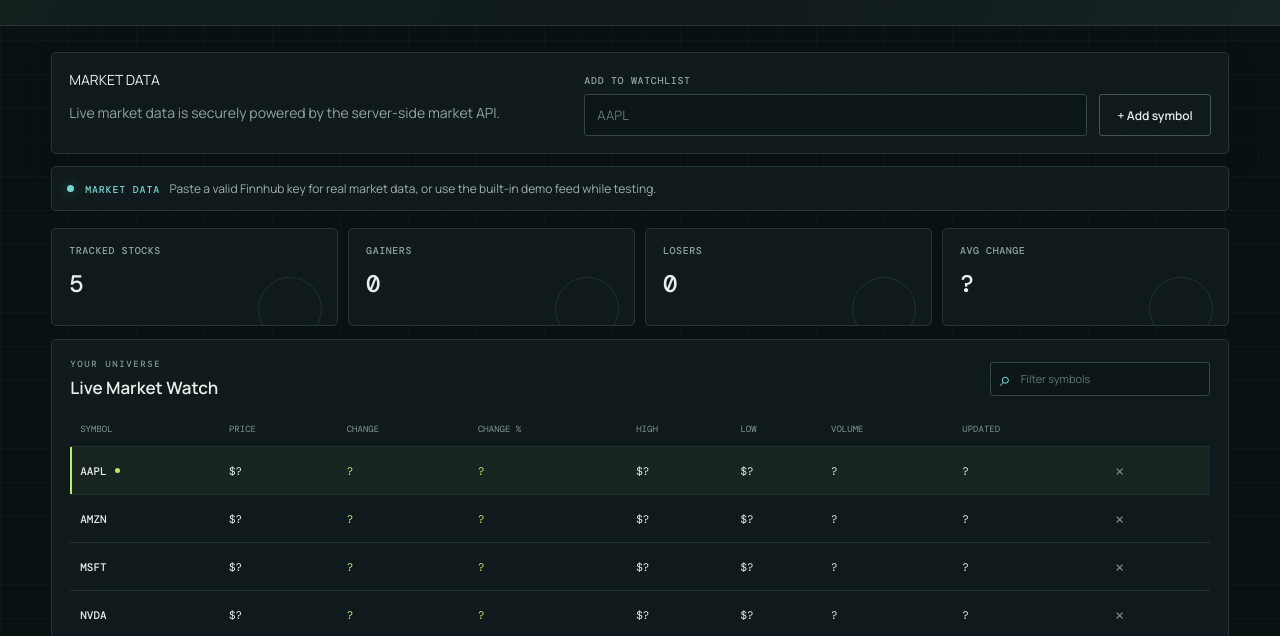
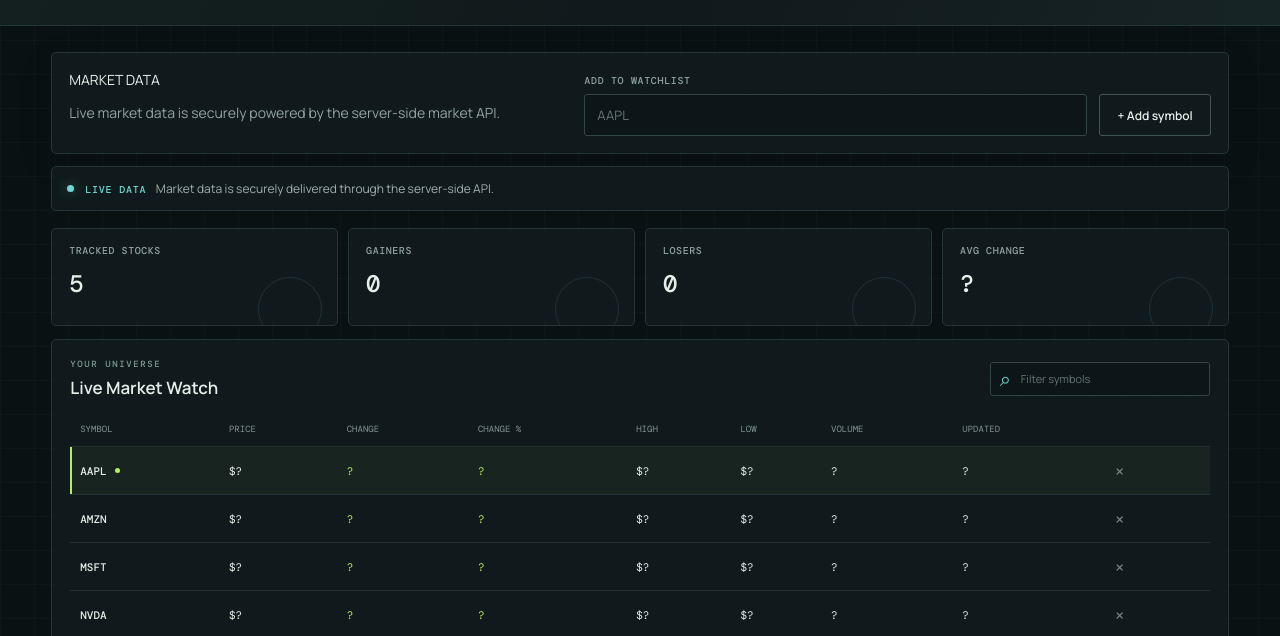
Before and after one commit to princerana2303/live-stock-market-dashboard, a website: page index.html in a window 1280 px wide. Shown: the part 164-800 px from the top of the page. Drawn offline with nearby package versions, Linux system fonts and the light colour scheme; no server answers.

Commit message:
Update index.html

```diff
--- a/index.html
+++ b/index.html
@@ -30,7 +30,10 @@
       <button id="add" class="button-secondary">+ Add symbol</button>
     </section>
 
-    <section class="notice"><span class="notice-mark"></span><span><b>MARKET DATA</b> Paste a valid Finnhub key for real market data, or use the built-in demo feed while testing.</span></section>
+   <section class="notice">
+  <span class="notice-mark"></span>
+  <span><b>LIVE DATA</b> Market data is securely delivered through the server-side API.</span>
+</section>
 
     <section class="cards">
       <div><span>Tracked Stocks</span><b id="count">5</b></div>
```
